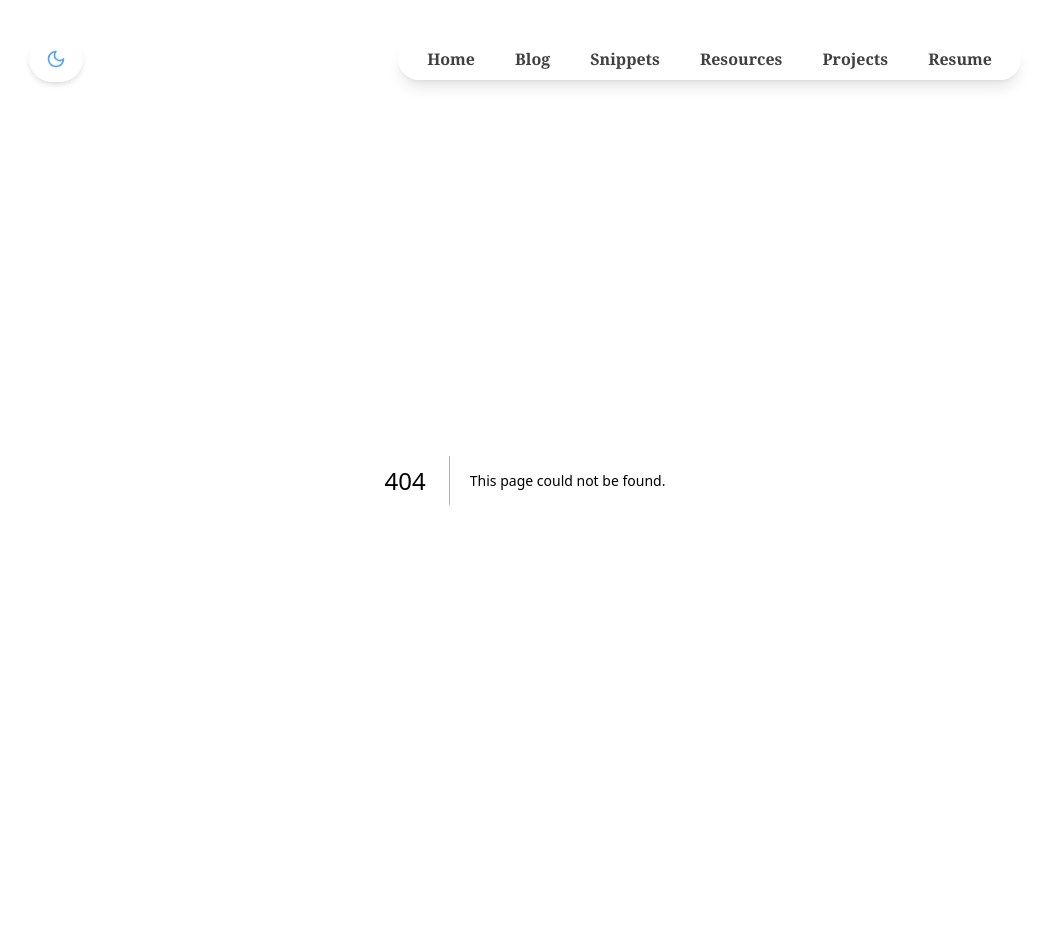
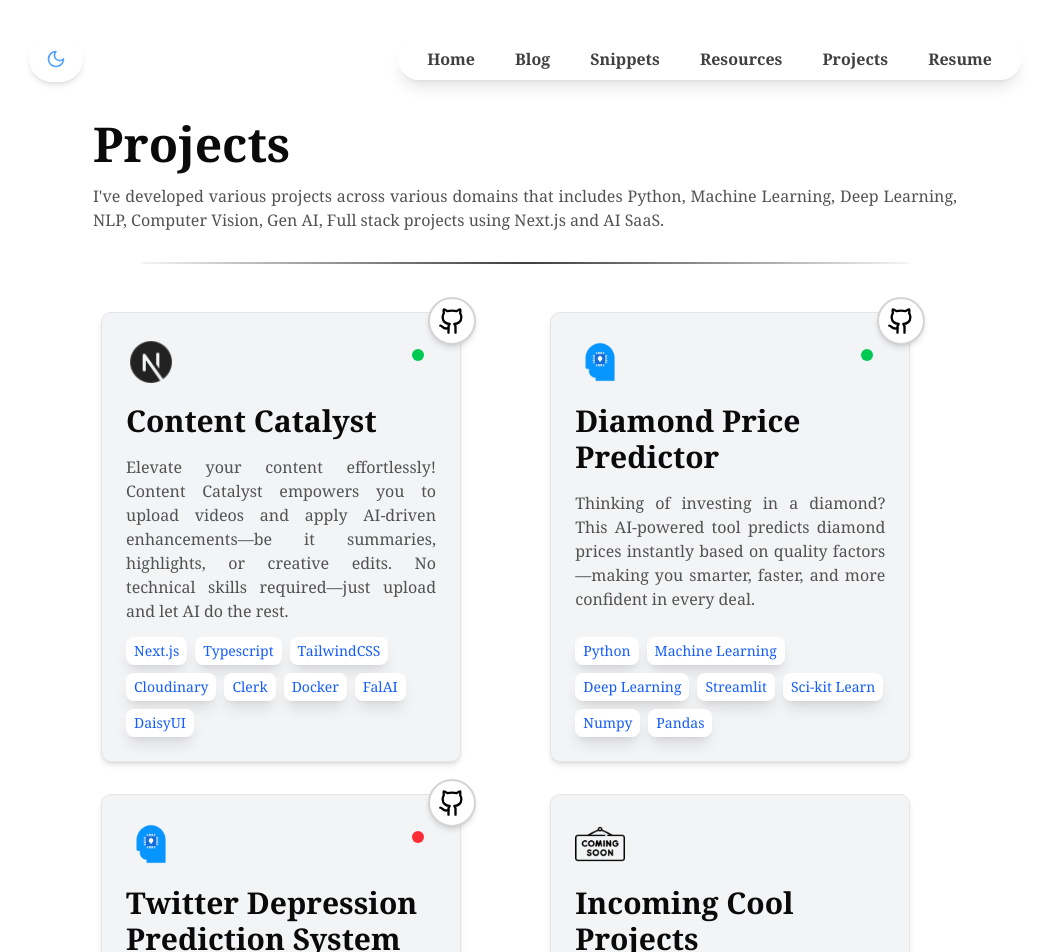
Before and after one commit to Prateekk02/portfolio, a Next.js app: page /projects in a window 1280 px wide. Before the commit this address had no page. Shown: the top 952 px of the page, without its empty margins (115-1164 px from the left). Built offline with nearby package versions, Linux system fonts and the light colour scheme.

Commit message:
Added Project route

```diff
--- /dev/null
+++ b/app/projects/page.tsx
@@ -0,0 +1,11 @@
+import React from 'react'
+import ProjectHero from '@/components/ProjectHero'
+function Projects() {
+  return (
+    <div>
+        <ProjectHero />
+    </div>
+  )
+}
+
+export default Projects
--- /dev/null
+++ b/components/Experience.tsx
@@ -0,0 +1,9 @@
+import React from 'react'
+
+function Experience() {
+  return (
+    <div>Experience</div>
+  )
+}
+
+export default Experience
--- a/components/Hero.tsx
+++ b/components/Hero.tsx
@@ -2,13 +2,14 @@ import React from 'react'
 import Image from 'next/image'
 import Link from 'next/link'
 import Divider from './ui/divider'
-import ProjectCard from './ProjectCard'
 import { LongCard } from './LongCard'
 import { ChevronDown } from 'lucide-react'
-import { blogItems, projectItems } from '@/data/content'
+import ProjectLister from './ProjectLister'
+import { blogItems } from '@/data/content'
+import Experience from './Experience'
+
 
 export default function Hero() {
-
 
   return (
     <div className='w-screen mt-10'>
@@ -45,29 +46,20 @@ export default function Hero() {
         </div>
         <div className="mt-5">
             <h1 className="text-4xl font-bold mt-10 mb-8">Projects</h1>
-            <div className="flex flex-wrap gap-4 justify-between">
-                    {projectItems.map((item, idx) => (
-                    <div
-                        key={idx}
-                        className="w-full sm:w-[48%] lg:w-[48%] p-2"
-                    >
-                        <ProjectCard
-                        title={item.title}
-                        logoLink={item.logoLink}
-                        content={item.content}
-                        href={item.href}
-                        techList={item.techList}
-                        githubLink={item.githubLink}
-                        />
-                    </div>
-                    ))}
-            </div>
+
+            <ProjectLister count={4}/>
+
+
             <Link href={"project"} className="flex justify-center items-center text-md font-semibold dark:text-neutral-300 mt-12 cursor-pointer">
                 <div >View More Projects</div>
                 <ChevronDown className='pt-1' />
             </Link>
         </div>
 
+        <div className="">
+            <Experience />
+        </div>
+
 
     </div>
   )
--- a/components/ProjectCard.tsx
+++ b/components/ProjectCard.tsx
@@ -12,17 +12,20 @@ const ProjectCard: React.FC<ProjectCardProps> = ({
   content,
   techList,
   href,
-  githubLink
+  githubLink,
+  showBlinker
 }) => {
   return (
     <div className="relative bg-[#f3f4f6] dark:bg-blue-200 w-[360px] h-[450px] p-4 rounded-lg shadow-md hover:shadow-xl dark:hover:shadow-blue-950 dark:hover:bg-blue-300 duration-300 hover:bg-[#d1d1d2] border hover:scale-102  flex flex-col">
-      <div className="absolute -top-4 -right-4 border-2 border-neutral-300 dark:border-neutral-700 rounded-full p-2 bg-white dark:bg-neutral-900 hover:bg-neutral-200 dark:hover:bg-neutral-800 transition-all duration-200 shadow-md hover:scale-105">
+      {githubLink && (
+        <div className="absolute -top-4 -right-4 border-2 border-neutral-300 dark:border-neutral-700 rounded-full p-2 bg-white dark:bg-neutral-900 hover:bg-neutral-200 dark:hover:bg-neutral-800 transition-all duration-200 shadow-md hover:scale-105">
         <Link key={`title-${title}`} href={githubLink} target="_blank" rel="noopener noreferrer">
           <Github size={28} className="text-black dark:text-white" />
         </Link>
       </div>
+      )}
       {href ? (<Link target="_blank" href={href} className="flex flex-col h-full">
-        <Blinker color="green" />
+        {showBlinker && <Blinker color="green" />}
         <div className="p-2">
           <Image src={logoLink} alt={`${title} logo`} width={50} height={50} />
         </div>
@@ -33,7 +36,8 @@ const ProjectCard: React.FC<ProjectCardProps> = ({
           {content}
         </div>
 
-        <div className="p-2 flex flex-wrap gap-2 mt-auto">
+        {techList && (
+          <div className="p-2 flex flex-wrap gap-2 mt-auto">
           {techList.map((tech, idx) => (
             <span
               key={idx}
@@ -43,19 +47,21 @@ const ProjectCard: React.FC<ProjectCardProps> = ({
             </span>
           ))}
         </div>
+        )}
       </Link>) : (
         <div className="flex flex-col h-full">
         <div className="p-2">
           <Image src={logoLink} alt={`${title} logo`} width={50} height={50} />
         </div>
-
+         {showBlinker && <Blinker color="red"/>}
         <div className="text-3xl font-bold p-2 dark:text-black">{title}</div>
 
         <div className="text-justify text-md text-neutral-600 p-2 flex-grow overflow-y-auto">
           {content}
         </div>
 
-        <div className="p-2 flex flex-wrap gap-2 mt-auto">
+        {techList && (
+          <div className="p-2 flex flex-wrap gap-2 mt-auto">
           {techList.map((tech, idx) => (
             <span
               key={idx}
@@ -65,6 +71,7 @@ const ProjectCard: React.FC<ProjectCardProps> = ({
             </span>
           ))}
         </div>
+        )}
       </div>
       )}
     </div>
--- /dev/null
+++ b/components/ProjectHero.tsx
@@ -0,0 +1,18 @@
+import React from 'react'
+import Header from './Header'
+import ProjectLister from './ProjectLister'
+import { projectItems } from '@/data/content'
+
+const ProjectHero = () => {
+    const visibleProjectCount = projectItems.length;
+  return (
+    <div>
+        <Header title='Projects' content="I've developed various projects across various domains that includes Python, Machine Learning, Deep Learning, NLP, Computer Vision, Gen AI, Full stack projects using Next.js and AI SaaS. " />
+        <div className="mt-10">
+            <ProjectLister count={visibleProjectCount}/>
+        </div>
+    </div>
+  )
+}
+
+export default ProjectHero
--- /dev/null
+++ b/components/ProjectLister.tsx
@@ -0,0 +1,31 @@
+import React from 'react'
+import ProjectCard from './ProjectCard'
+import { projectItems } from '@/data/content';
+import { ProjectListerProps } from '@/lib/types';
+
+
+const ProjectLister: React.FC<ProjectListerProps> = ({count}) => {
+    const visibleProjectItems = projectItems.slice(0,count);
+  return (
+    <div className="flex flex-wrap gap-4 justify-between">
+                    {visibleProjectItems.map((item, idx) => (
+                    <div
+                        key={idx}
+                        className="w-full sm:w-[48%] lg:w-[48%] p-2"
+                    >
+                        <ProjectCard
+                        title={item.title}
+                        logoLink={item.logoLink}
+                        content={item.content}
+                        href={item.href}
+                        techList={item.techList}
+                        githubLink={item.githubLink}
+                        showBlinker={item.showBlinker}
+                        />
+                    </div>
+                    ))}
+            </div>
+  )
+}
+
+export default ProjectLister
--- a/data/content.ts
+++ b/data/content.ts
@@ -8,15 +8,36 @@ export const projectItems = [{
         content:"Elevate your content effortlessly! Content Catalyst empowers you to upload videos and apply AI-driven enhancements—be it summaries, highlights, or creative edits. No technical skills required—just upload and let AI do the rest.",
         techList:['Next.js', 'Typescript', 'TailwindCSS',  'Cloudinary', 'Clerk', 'Docker', 'FalAI', 'DaisyUI'],
         href:"https://content-catalyst-pi.vercel.app/",
-        githubLink:"https://github.com/Prateekk02/ai-saas"
+        githubLink:"https://github.com/Prateekk02/ai-saas" ,
+        showBlinker: true
     },{
         logoLink: "/ml-icon.png",
         title: "Diamond Price Predictor",
         content:"Thinking of investing in a diamond? This AI-powered tool predicts diamond prices instantly based on quality factors—making you smarter, faster, and more confident in every deal.",
         techList:["Python", "Machine Learning", "Deep Learning", "Streamlit", "Sci-kit Learn", "Numpy", "Pandas"],
         href:"https://diamondpricepredictorgit-6ixkzifz3zewf67b8qp637.streamlit.app/",
-        githubLink:"https://github.com/Prateekk02/DiamondPricePredictor"
-    }
+        githubLink:"https://github.com/Prateekk02/DiamondPricePredictor",
+        showBlinker: true
+    },
+    {
+        logoLink: "/ml-icon.png",
+        title: "Twitter Depression Prediction System",
+        content:"Are you concerned about your closed one about their mental health, Twitter depression prediction system gives you a way to enter username and check on your close one's mental health.",
+        techList:["Python", "React.js", "Deep Learning", "Machine Learning", "Sci-kit Learn", "NLP", "spaCy", "Flask"],
+        githubLink:"https://github.com/Prateekk02/Depression-Prediction-System",
+        showBlinker : true
+    },
+
+
+
+
+    {
+        logoLink: "/coming-soon.png",
+        title: "Incoming Cool Projects",
+        content:'Cool projects under construction! They\'re still in their awkward "just learned to crawl in React" phase, they\'re growing fast and full of potential! Stay tuned… greatness (and maybe a few bugs) is coming soon. '
+
+    },
+
 ]
 
 export const blogItems = [
```
Also changed, not shown: lib/types.ts (+7 -2 lines).
